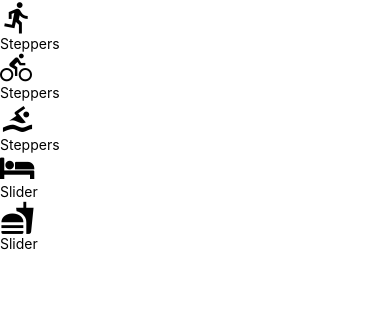
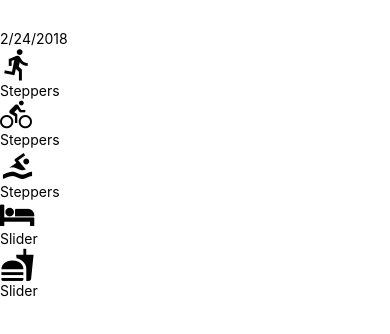
Before and after one commit to andrictham/react-native-fitness-tutorial, a React Native app: screen / in a window 390 px wide. Shown: the top 334 px of the page. Built offline with nearby package versions, Linux system fonts and the light colour scheme.

Commit message:
feat: Scaffold <DateHeader /> component

```diff
--- a/components/AddEntry.js
+++ b/components/AddEntry.js
@@ -3,6 +3,7 @@ import { View } from 'react-native'
 import { getActivityMetaInfo } from '../utils/helpers'
 import Slider from './Slider'
 import Steppers from './Steppers'
+import DateHeader from './DateHeader'
 
 export default class AddEntry extends Component {
 	state = {
@@ -46,7 +47,8 @@ export default class AddEntry extends Component {
 	render() {
 		const metaInfo = getActivityMetaInfo()
 		return (
-			<View>
+			<View style={{ marginTop: 30 }}>
+				<DateHeader date={new Date().toLocaleDateString()} />
 				{Object.keys(metaInfo) // Return us an array which will have all the activities in it
 					.map(activity => {
 						const { getIcon, type, ...rest } = metaInfo[activity]
--- /dev/null
+++ b/components/DateHeader.js
@@ -0,0 +1,6 @@
+import React from 'react'
+import { Text } from 'react-native'
+
+const DateHeader = ({ date }) => <Text>{date}</Text>
+
+export default DateHeader
```
